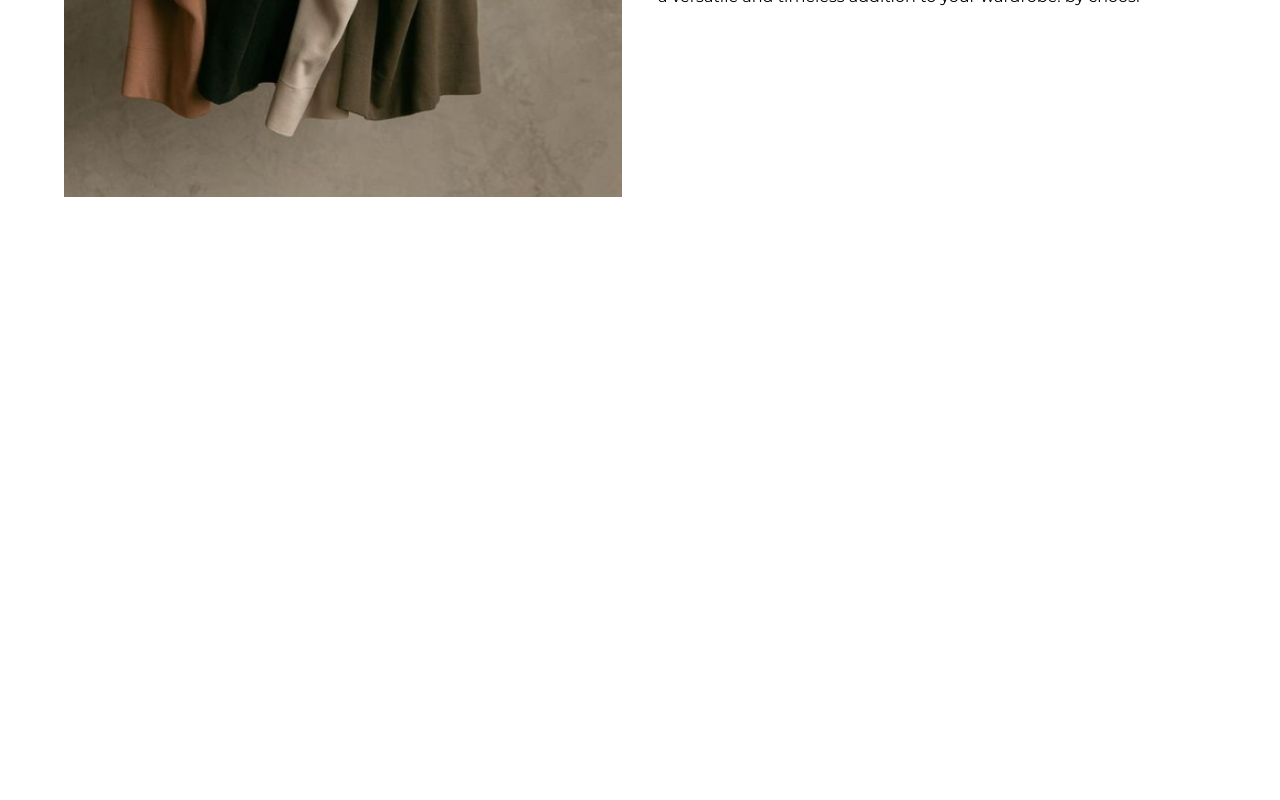
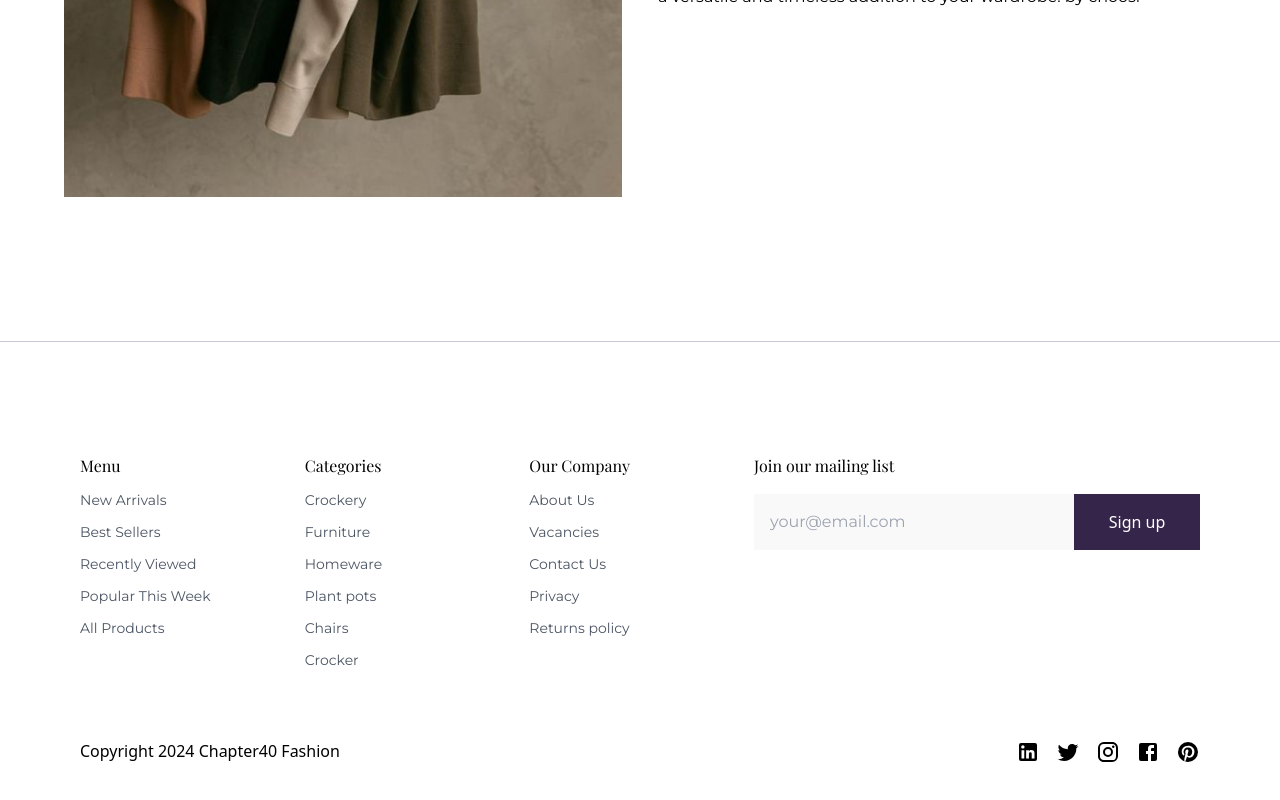
Before and after one commit to Temi-Dire/chapter40-website, a React (Vite) app: page /about in a window 1280 px wide. Shown: the part 1123-1923 px from the top of the page. Before the commit the page ends 1400 px from the top, so only its background shows below. Built offline with nearby package versions, Linux system fonts and the light colour scheme.

Commit message:
added footer

```diff
--- a/src/pages/about.tsx
+++ b/src/pages/about.tsx
@@ -66,7 +66,7 @@ const About = () => {
           />
         </section>
       </div>
-      {/* <FooterSection /> */}
+      <FooterSection />
     </>
   );
 };
```
